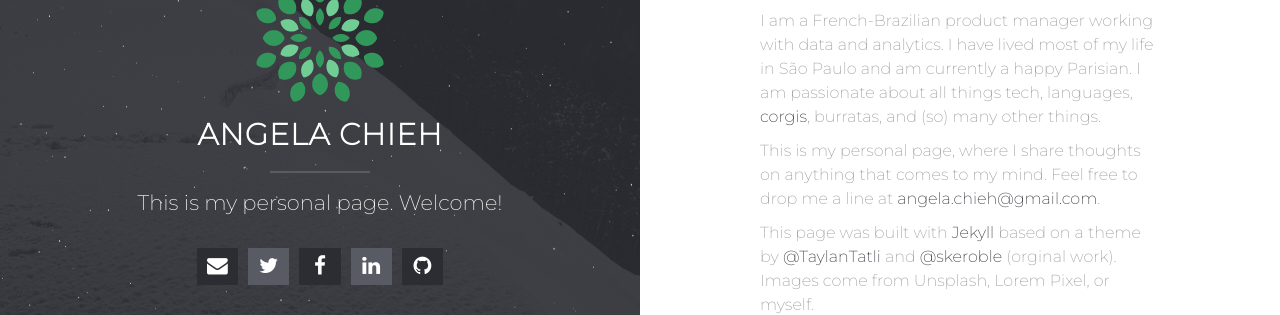
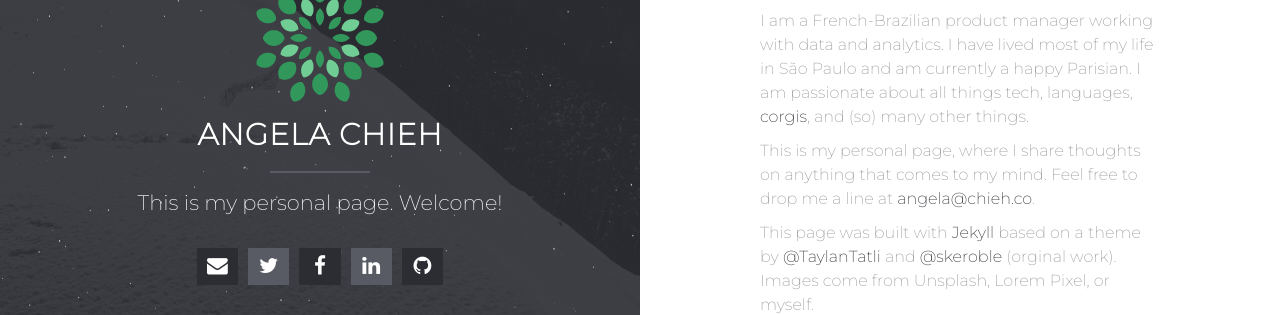
Before and after one commit to angelachieh/angelachieh.github.io, a Jekyll site: the page built from index.md, in a window 1280 px wide. Shown: the part 326-641 px from the top of the page. Built offline with Jekyll 4.4.1, drawn with Linux system fonts in a browser that asks for light colours; our own code applies the rules of GitHub Pages for plain Markdown files.

Commit message:
Change email

```diff
--- a/_config.yml
+++ b/_config.yml
@@ -29,7 +29,7 @@ sass:
 #google-analytics: UA-XXXXX-Y
 
 # Social Links
-email:              angela.chieh@gmail.com
+email:              angela@chieh.co
 #google.plus:        username
 twitter:            angelachieh
 facebook:           angela.chieh.1
--- a/index.md
+++ b/index.md
@@ -3,8 +3,8 @@ layout: home
 ---
 # About me
 
-I am a French-Brazilian product manager working with data and analytics. I have lived most of my life in São Paulo and am currently a happy Parisian. I am passionate about all things tech, languages, [corgis](https://www.reddit.com/r/corgi/), burratas, and (so) many other things.
+I am a French-Brazilian product manager working with data and analytics. I have lived most of my life in São Paulo and am currently a happy Parisian. I am passionate about all things tech, languages, [corgis](https://www.reddit.com/r/corgi/), and (so) many other things.
 
-This is my personal page, where I share thoughts on anything that comes to my mind. Feel free to drop me a line at [angela.chieh@gmail.com](mailto:angela.chieh@gmail.com?Subject=Hi!).
+This is my personal page, where I share thoughts on anything that comes to my mind. Feel free to drop me a line at [angela@chieh.co](mailto:angela@chieh.co?Subject=Hi!).
 
 This page was built with [Jekyll](https://jekyllrb.com/) based on a theme by [@TaylanTatli](https://github.com/TaylanTatli) and [@skeroble](https://github.com/srekoble) (orginal work). Images come from Unsplash, Lorem Pixel, or myself.
```
Also changed, not shown: 8 other files.
